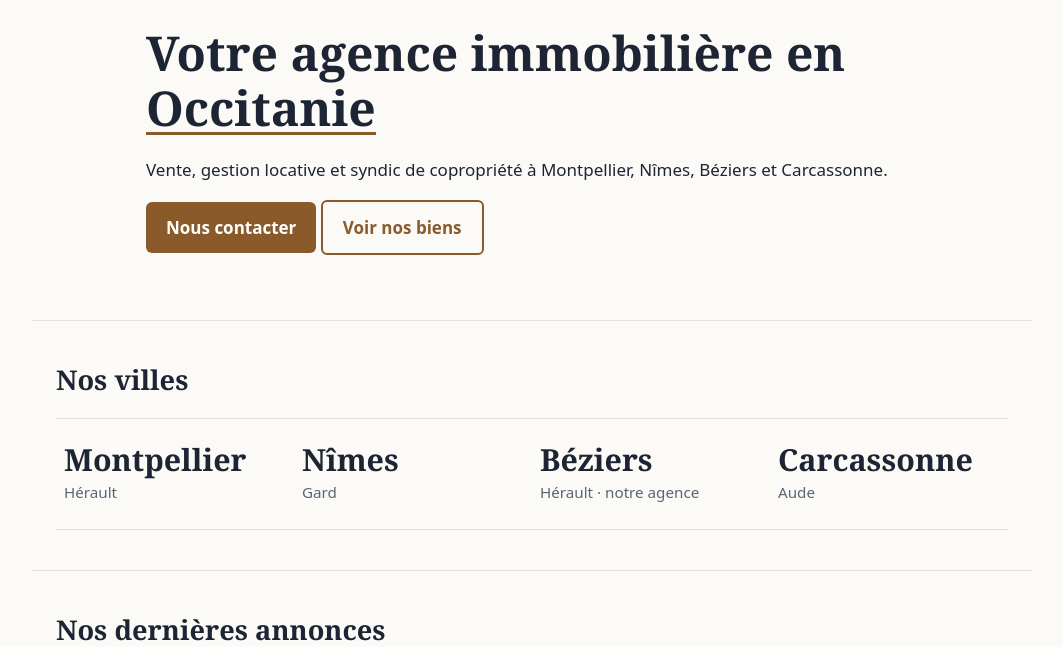
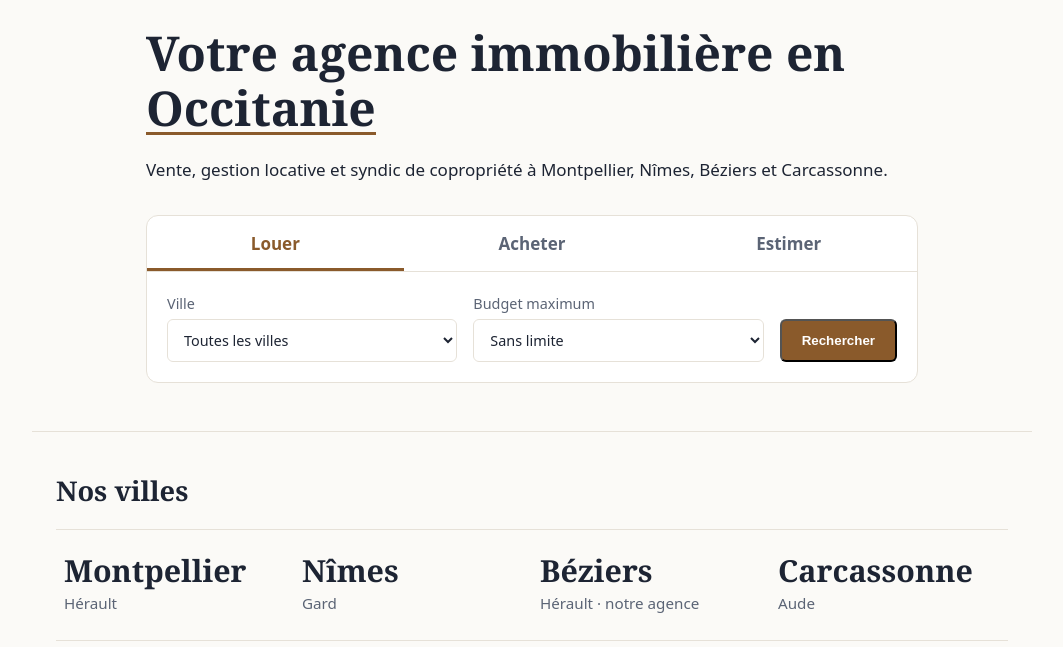
Before and after one commit to lotierimmobilier-prog/web, a PHP site: page / in a window 1280 px wide. Shown: the part 131-778 px from the top of the page, without its empty margins (108-1171 px from the left). Run offline with PHP 8.4, Linux system fonts and the light colour scheme.

Commit message:
v2 : recherche dans le hero, tuiles de métiers, filtres reliés (structure inspirée de Citya)
Co-Authored-By: Claude Sonnet 5.5 <noreply@anthropic.com>
Claude-Session: https://claude.ai/code/session_01TzcMvG71Akyh4Rk4xsxEo2

```diff
--- a/v2/biens.js
+++ b/v2/biens.js
@@ -72,8 +72,11 @@
         var o = el('option', null, v + ' (' + counts[v] + ')'); o.value = v; sel.appendChild(o);
       });
       root.querySelectorAll('[data-f]').forEach(function (i) { i.addEventListener('change', filter); });
-      var t = new URLSearchParams(location.search).get('type');
-      if (t) root.querySelector('[data-f="type"]').value = t;
+      var q = new URLSearchParams(location.search);
+      ['type', 'ville', 'max'].forEach(function (k) {
+        var v = q.get(k), s = root.querySelector('[data-f="' + k + '"]');
+        if (v && s) s.value = v;
+      });
       filter();
     } else { render(all); }
   }).catch(function () {
--- a/v2/index.html
+++ b/v2/index.html
@@ -31,7 +31,22 @@
   <section class="hero">
     <h1>Votre agence immobilière en <em>Occitanie</em></h1>
     <p>Vente, gestion locative et syndic de copropriété à Montpellier, Nîmes, Béziers et Carcassonne.</p>
-    <p><a class="btn" href="#contact">Nous contacter</a> <a class="btn ghost" href="biens/">Voir nos biens</a></p>
+        <form class="search" action="biens/" method="get">
+      <div class="tabs" role="radiogroup" aria-label="Projet">
+        <label><input type="radio" name="type" value="location" checked> Louer</label>
+        <label><input type="radio" name="type" value="vente"> Acheter</label>
+        <a href="#contact">Estimer</a>
+      </div>
+      <div class="fields">
+        <label>Ville
+          <select name="ville"><option value="">Toutes les villes</option><option>Montpellier</option><option>Nîmes</option><option>Béziers</option><option>Carcassonne</option></select>
+        </label>
+        <label>Budget maximum
+          <select name="max"><option value="">Sans limite</option><option value="600">600 €</option><option value="1000">1 000 €</option><option value="100000">100 000 €</option><option value="200000">200 000 €</option><option value="400000">400 000 €</option></select>
+        </label>
+        <button class="btn" type="submit">Rechercher</button>
+      </div>
+    </form>
   </section>
 
   <section id="villes" class="wrap">
@@ -52,10 +67,11 @@
 
   <section id="metiers" class="wrap">
     <h2>Nos métiers</h2>
-    <div class="cards">
-      <article><h3>Vente et achat</h3><p>Maison, immeuble de rapport, appartement : nous vous accompagnons de l'estimation à la signature.</p></article>
-      <article><h3>Gestion locative</h3><p>Dès 39,99 € par mois. Lois, fiscalité, impayés : ne restez pas seul face à la réglementation.</p></article>
-      <article><h3>Syndic de copropriété</h3><p>Une gestion claire des parties communes de votre immeuble.</p></article>
+    <div class="tiles">
+      <a class="tile t1" href="biens/?type=location"><span>Location</span><small>Trouver un logement</small></a>
+      <a class="tile t2" href="#contact"><span>Gestion</span><small>Déléguer vos locations</small></a>
+      <a class="tile t3" href="biens/?type=vente"><span>Transaction</span><small>Acheter ou vendre</small></a>
+      <a class="tile t4" href="#contact"><span>Syndic</span><small>Gérer votre immeuble</small></a>
     </div>
   </section>
 
--- a/v2/style.css
+++ b/v2/style.css
@@ -47,3 +47,19 @@ a:focus-visible,.btn:focus-visible{outline:3px solid var(--ink);outline-offset:3
 .note{color:var(--muted);font-size:.9rem}
 nav a[aria-current]{border-bottom:2px solid var(--accent)}
 main.wrap{border-top:0}
+
+.search{margin-top:32px;background:#fff;border:1px solid var(--line);border-radius:12px;overflow:hidden}
+.tabs{display:flex;border-bottom:1px solid var(--line)}
+.tabs label,.tabs a{flex:1;text-align:center;padding:14px 8px;cursor:pointer;font-weight:600;color:var(--muted);text-decoration:none}
+.tabs input{position:absolute;opacity:0}
+.tabs label:has(input:checked){color:var(--accent);box-shadow:inset 0 -3px var(--accent)}
+.tabs label:has(input:focus-visible){outline:3px solid var(--ink);outline-offset:-3px}
+.fields{display:grid;grid-template-columns:1fr 1fr auto;gap:16px;padding:20px;align-items:end}
+.fields label{display:flex;flex-direction:column;gap:4px;font-size:.9rem;color:var(--muted)}
+.fields select{font:inherit;color:var(--ink);padding:10px 12px;border:1px solid var(--line);border-radius:6px;background:#fff}
+.tiles{display:grid;grid-template-columns:repeat(auto-fit,minmax(200px,1fr));gap:16px}
+.tile{display:flex;flex-direction:column;justify-content:flex-end;min-height:160px;padding:20px;border-radius:12px;color:#fff;text-decoration:none;transition:filter .15s ease}
+.tile:hover{filter:brightness(1.08)}
+.tile span{font:600 1.4rem Georgia,serif}.tile small{opacity:.9}
+.t1{background:#7a4a22}.t2{background:#4f5d3a}.t3{background:#2f4a63}.t4{background:#5b3a4f}
+@media(max-width:640px){.fields{grid-template-columns:1fr}}
```
Also changed, not shown: audit-lotier/apercu-v2.png.
